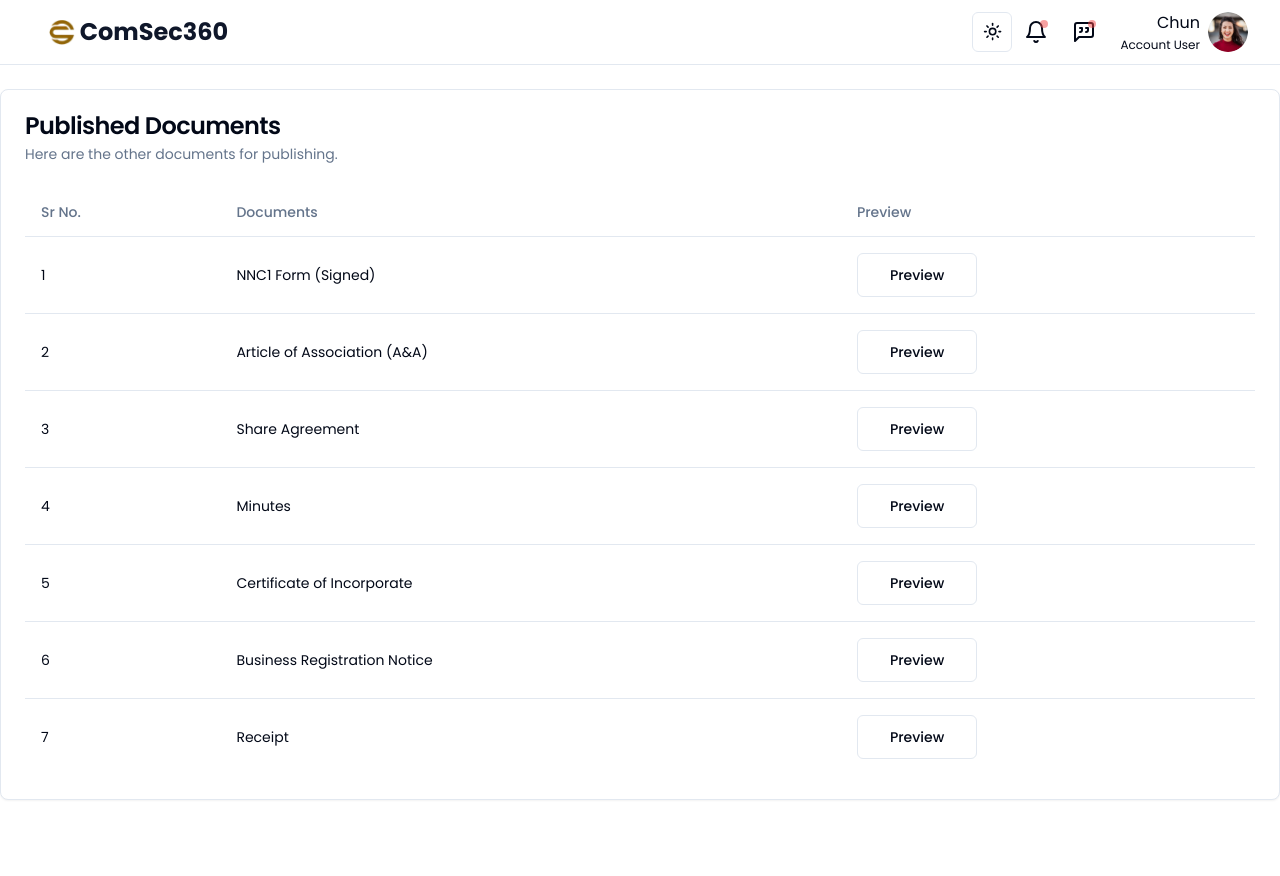
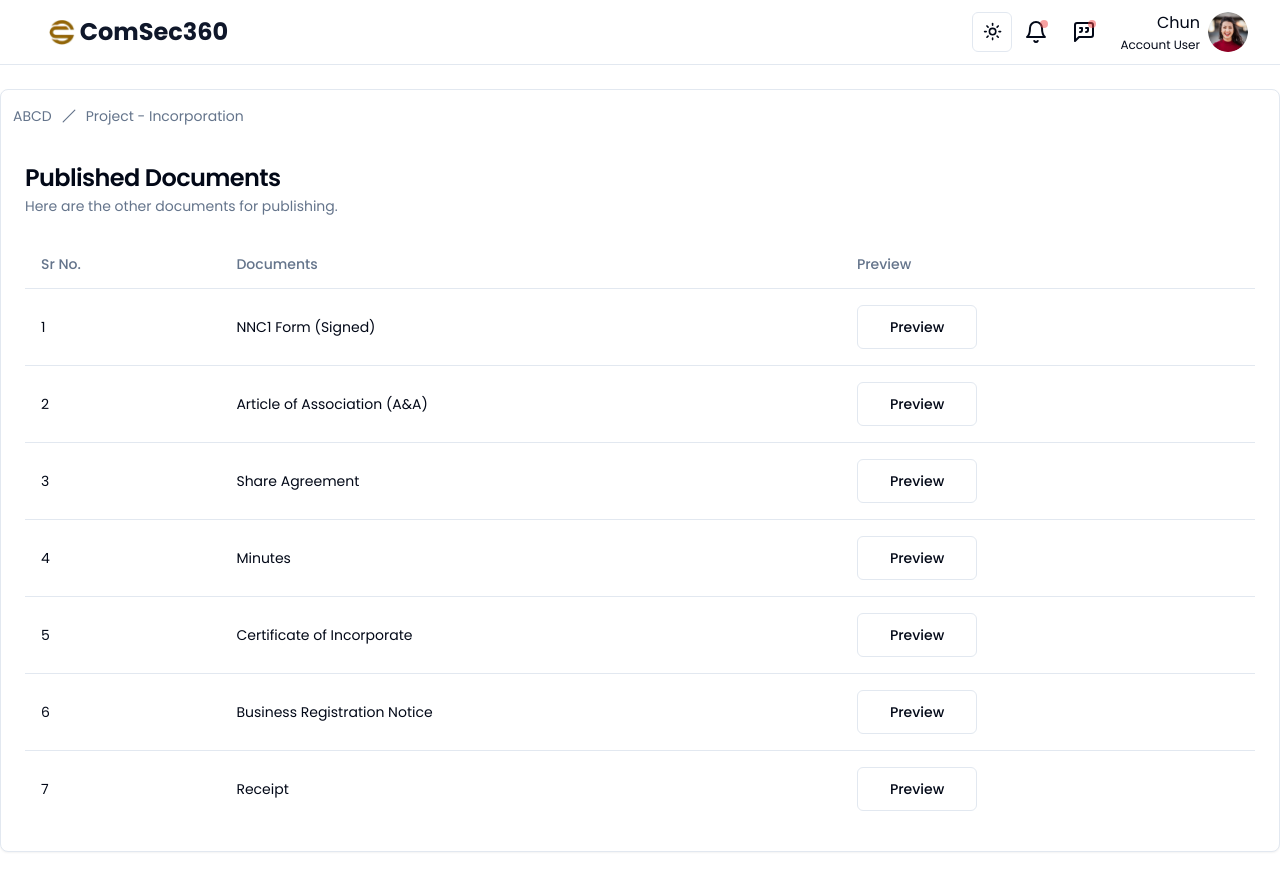
Before and after one commit to omunite215/CsAccountMultiple, a Next.js app: page /document_status/m5gr84i9/documents/published in a window 1280 px wide. Before the commit the page ends 824 px from the top, so only its background shows below. Built offline with nearby package versions, Linux system fonts and the light colour scheme.

Commit message:
Added Assigned Shares Pop up

```diff
--- a/app/document_status/[id]/documents/Other.tsx
+++ b/app/document_status/[id]/documents/Other.tsx
@@ -19,10 +19,26 @@ import {
 } from "@/components/ui/card";
 import { Button, buttonVariants } from "@/components/ui/button";
 import Link from "next/link";
-import { Mail } from "lucide-react";
+import { Mail, Slash } from "lucide-react";
+import { Breadcrumb, BreadcrumbList, BreadcrumbItem, BreadcrumbLink, BreadcrumbSeparator } from "@/components/ui/breadcrumb";
 const Other = ({ disabled = true }: { disabled?: boolean }) => {
   return (
     <Card>
+       <Breadcrumb className="py-4 px-3">
+        <BreadcrumbList>
+          <BreadcrumbItem>
+            <BreadcrumbLink href="/">ABCD</BreadcrumbLink>
+          </BreadcrumbItem>
+          <BreadcrumbSeparator>
+            <Slash />
+          </BreadcrumbSeparator>
+          <BreadcrumbItem>
+            <BreadcrumbLink>
+              Project - Incorporation
+            </BreadcrumbLink>
+          </BreadcrumbItem>
+        </BreadcrumbList>
+      </Breadcrumb>
       <CardHeader>
         <CardTitle>Published Documents</CardTitle>
         <CardDescription>
--- a/app/document_status/[id]/documents/published/page.tsx
+++ b/app/document_status/[id]/documents/published/page.tsx
@@ -4,6 +4,7 @@ import Other from '../Other'
 const page = () => {
   return (
     <section className='py-6'>
+
         <Other disabled={false}/>
     </section>
   )
--- a/components/Tables/Projects.tsx
+++ b/components/Tables/Projects.tsx
@@ -152,7 +152,7 @@ export const columns: ColumnDef<ProjectData>[] = [
           href={`/document_status/${row.original.id}/documents/published`}
           className={buttonVariants({ variant: "link" })}
         >
-          {row.getValue("company")}
+          {row.getValue("published")}
         </Link>
       </div>
       );
```
